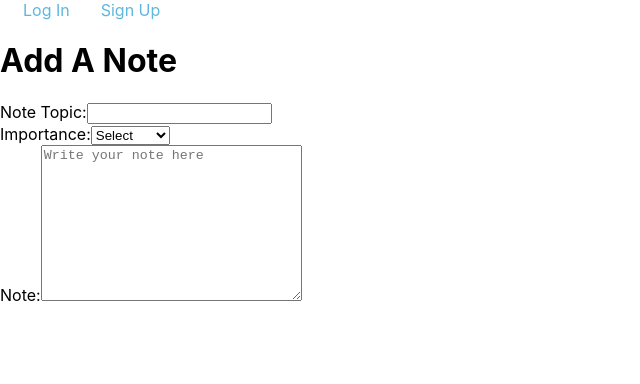
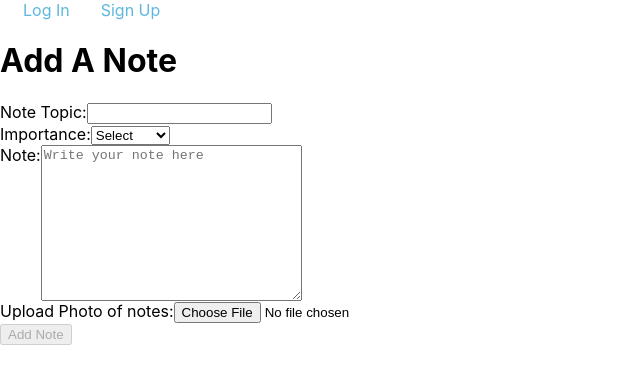
Before and after one commit to KevRdz/code-notes-front-end, a React (Create React App) app: page /notes in a window 1280 px wide. Shown: the top 384 px of the page, without its empty margins (0-640 px from the left). Built offline with nearby package versions, Linux system fonts and the light colour scheme; no server answers.

Commit message:
finish form for add note page

```diff
--- a/src/App.jsx
+++ b/src/App.jsx
@@ -13,6 +13,11 @@ import './App.css'
 const App = () => {
   const [user, setUser] = useState(authService.getUser())
   const navigate = useNavigate()
+  const [notes, setNotes] = useState([])
+
+  const handleAddNote = newNoteData => {
+    setNotes([...notes, newNoteData])
+  }
 
   const handleLogout = () => {
     authService.logout()
@@ -35,9 +40,8 @@ const App = () => {
         />
         <Route
           path='/notes'
-          element={<AddNote />}
+          element={<AddNote handleAddNote={handleAddNote}/>}
         />
-        <Route path='/sceenshots'/>
         <Route
           path="/login"
           element={<Login handleSignupOrLogin={handleSignupOrLogin} />}
--- a/src/components/NavBar/NavBar.jsx
+++ b/src/components/NavBar/NavBar.jsx
@@ -11,7 +11,6 @@ const NavBar = ({ user, handleLogout }) => {
             <Link to="" onClick={handleLogout}>LOG OUT</Link>
             <Link to="/changePassword">Change Password</Link>
             <Link to="/notes">Notes</Link>
-            <Link to="/screenshots">Screenshot of Notes</Link>
           </nav>
         </>
       :
--- a/src/pages/AddNote/AddNote.jsx
+++ b/src/pages/AddNote/AddNote.jsx
@@ -1,35 +1,78 @@
-import { useState } from "react";
+import { useState, useRef, useEffect } from "react";
+import styles from './AddNote.module.css'
 
 const AddNote = (props) => {
+  const [validForm, setValidForm] = useState(false)
+  const formElement = useRef()
+
+  const [formData, setFromData] = useState({
+    topic: '',
+    importance: '',
+    note: '',
+  })
+
+  useEffect(() => {
+    formElement.current.checkValidity() ? setValidForm(true) : setValidForm(false)
+  }, [formData])
+
+  const handleSubmit = evt => {
+    evt.preventDefault()
+    props.handleAddNote(formData)
+  }
+
+
+  const handleChange = evt => {
+    setFromData({ ...formData, [evt.target.name]: evt.target.value})
+  }
   return (
     <>
       <h1>Add A Note</h1>
-      <form autoComplete="off">
+      <form autoComplete="off" ref={formElement} onSubmit={handleSubmit}>
         <div>
-          <label htmlFor="">
+          <label htmlFor="topic-input">
             Note Topic:
           </label>
           <input
             type="text"
             name="topic"
+            value={formData.topic}
+            onChange={handleChange}
             required
           />
         </div>
         <div>
-          <label htmlFor="">
+          <label htmlFor="importance">
             Importance:
           </label>
-          <select name="Importance" id="">
+          <select name="importance" value={formData.importance} onChange={handleChange}>
             <option value="Select">Select</option>
             <option value="Imp">Important</option>
             <option value="Norm">Normal</option>
           </select>
         </div>
-        <div>
-          <label htmlFor="">
+        <div className={styles.textArea}>
+          <label htmlFor="note">
             Note:
           </label>
-          <textarea name="" id="" cols="30" rows="10" placeholder="Write your note here"></textarea>
+          <textarea name="note" id="" cols="30" rows="10" placeholder="Write your note here" value={formData.note} onChange={handleChange}></textarea>
+        </div>
+        <div>
+          <label htmlFor="photo-upload" className={styles.label}>
+            Upload Photo of notes:
+          </label>
+          <input
+            type="file"
+            id="photo-upload"
+            name="photo"
+          />
+        </div>
+        <div>
+          <button
+            type="submit"
+            disabled={!validForm}
+          >
+            Add Note
+          </button>
         </div>
       </form>
     </>
--- /dev/null
+++ b/src/pages/AddNote/AddNote.module.css
@@ -0,0 +1,3 @@
+textArea{
+  vertical-align: top;
+}
```
